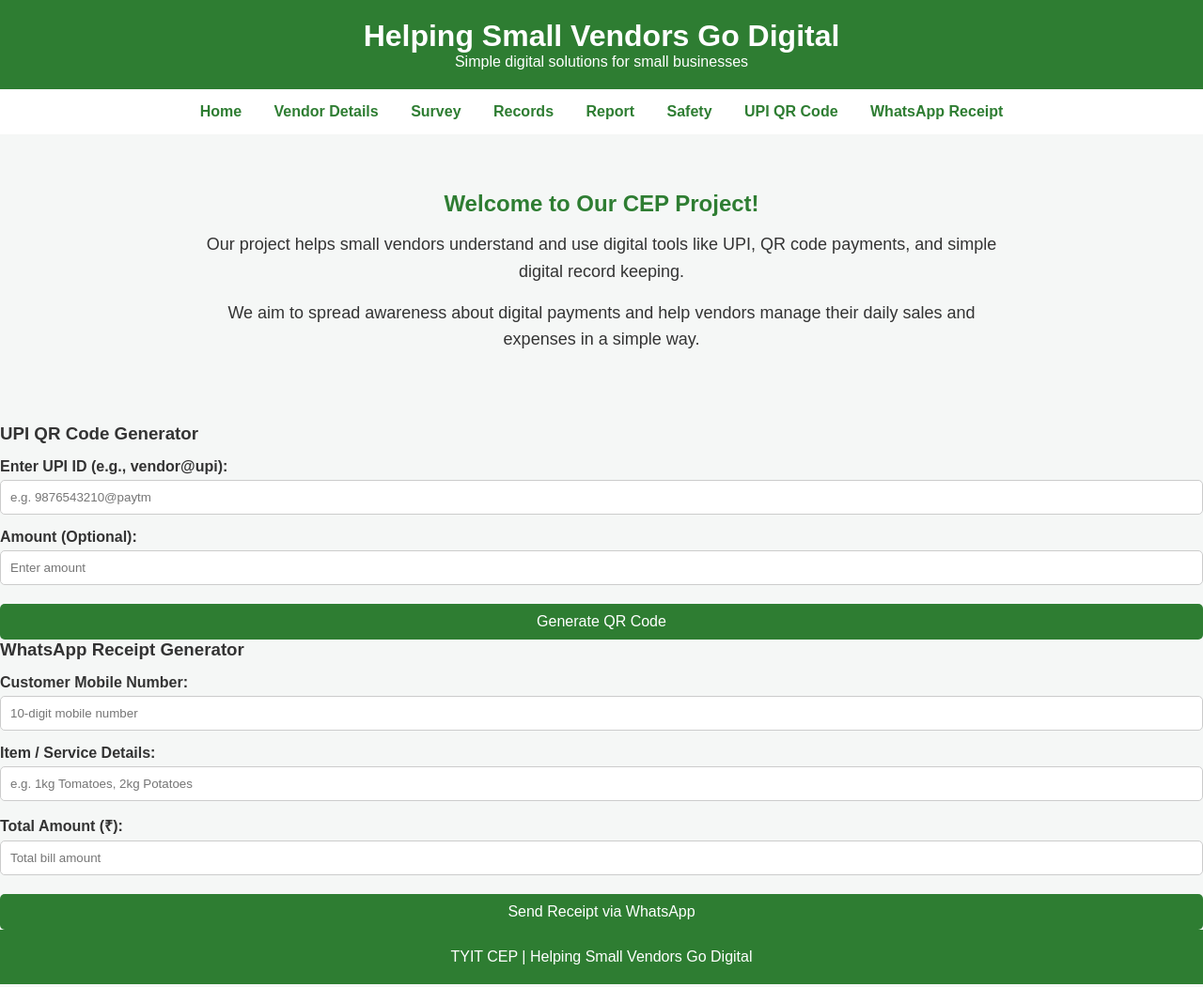
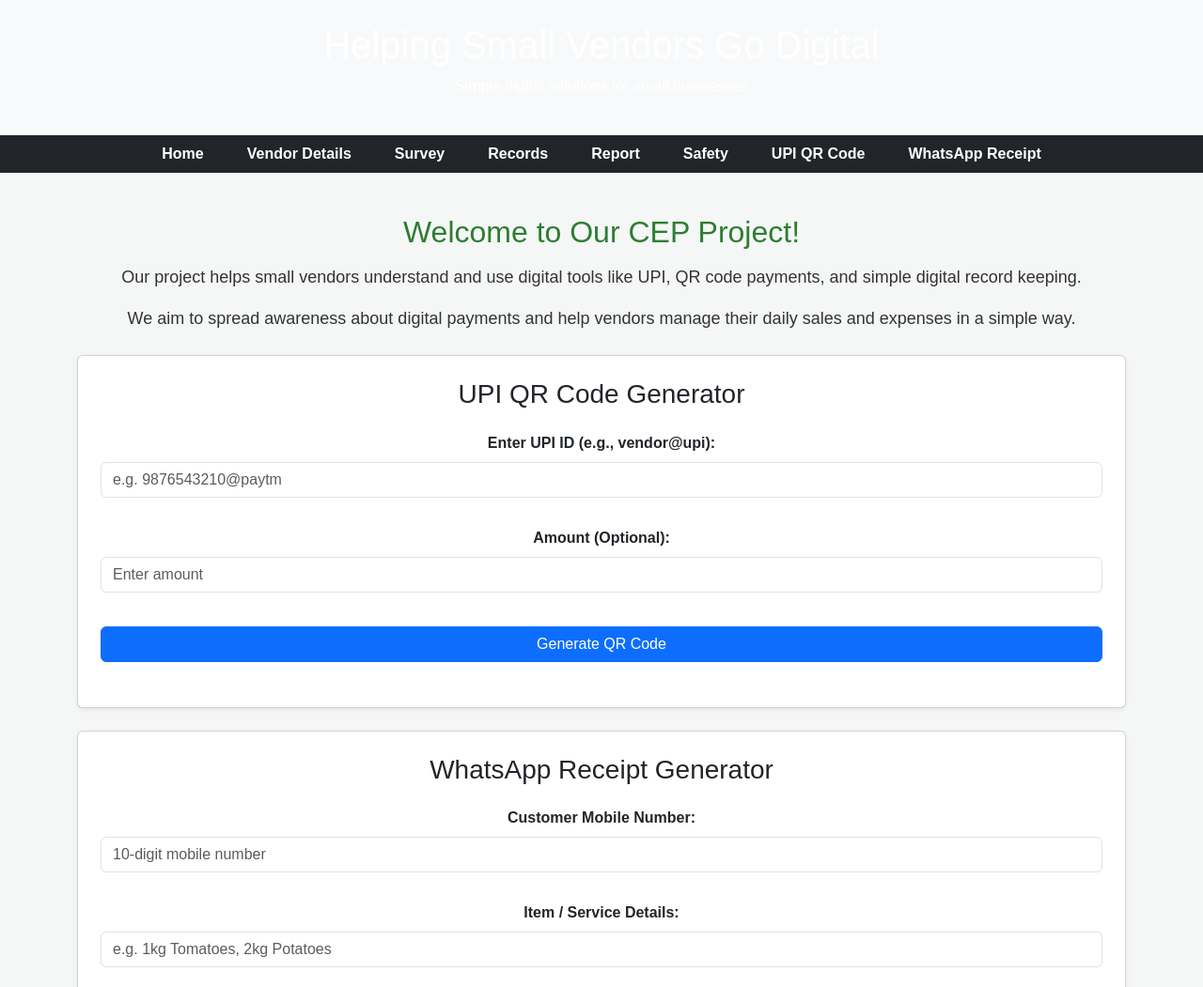
Before and after one commit to mulevidhi-dot/small-vendors-digital, a website: page index.html in a window 1280 px wide. Shown: the top 1051 px of the page at 94% size. Drawn offline with nearby package versions, Linux system fonts and the light colour scheme.

Commit message:
Update index.html

```diff
--- a/index.html
+++ b/index.html
@@ -4,28 +4,35 @@
     <meta charset="UTF-8">
     <meta name="viewport" content="width=device-width, initial-scale=1.0">
     <title>Helping Small Vendors Go Digital</title>
+    <!-- Added Bootstrap CDN so card classes and buttons render styled cleanly -->
+    <link href="https://cdn.jsdelivr.net/npm/bootstrap@5.3.0/dist/css/bootstrap.min.css" rel="stylesheet">
     <link rel="stylesheet" href="style.css">
+    <style>
+        html {
+            scroll-behavior: smooth;
+        }
+    </style>
 </head>
 
 <body>
 
-<header>
+<header class="text-center py-4 bg-light">
     <h1>Helping Small Vendors Go Digital</h1>
     <p>Simple digital solutions for small businesses</p>
 </header>
 
-<nav>
-  <a href="index.html">Home</a>
-  <a href="vendor.html">Vendor Details</a>
-  <a href="survey.html">Survey</a>
-  <a href="records.html">Records</a>
-  <a href="report.html">Report</a>
-  <a href="safety.html">Safety</a>
-  <a href="#upi-section" onclick="document.getElementById('upi-section').scrollIntoView({behavior: 'smooth'}); return false;">UPI QR Code</a>
-  <a href="#whatsapp-section" onclick="document.getElementById('whatsapp-section').scrollIntoView({behavior: 'smooth'}); return false;">WhatsApp Receipt</a>
+<nav class="d-flex justify-content-center gap-3 py-2 bg-dark text-white">
+  <a class="text-white text-decoration-none" href="index.html">Home</a>
+  <a class="text-white text-decoration-none" href="vendor.html">Vendor Details</a>
+  <a class="text-white text-decoration-none" href="survey.html">Survey</a>
+  <a class="text-white text-decoration-none" href="records.html">Records</a>
+  <a class="text-white text-decoration-none" href="report.html">Report</a>
+  <a class="text-white text-decoration-none" href="safety.html">Safety</a>
+  <a class="text-white text-decoration-none" href="#upi-section">UPI QR Code</a>
+  <a class="text-white text-decoration-none" href="#whatsapp-section">WhatsApp Receipt</a>
 </nav>
 
-<main>
+<main class="container my-4">
     <h2>Welcome to Our CEP Project!</h2>
 
     <p>
@@ -37,8 +44,8 @@
         We aim to spread awareness about digital payments and help vendors
         manage their daily sales and expenses in a simple way.
     </p>
-</main>
-<!-- UPI QR & WhatsApp Receipt Features -->
+
+    <!-- UPI QR Code Feature -->
     <div id="upi-section" class="card my-4 p-4 shadow-sm">
         <h3>UPI QR Code Generator</h3>
         <div class="mb-3">
@@ -50,9 +57,10 @@
           <input type="number" id="upiAmount" class="form-control" placeholder="Enter amount">
         </div>
         <button class="btn btn-primary" onclick="generateQRCode()">Generate QR Code</button>
-    <div id="qrcode" class="mt-3 mb-4 d-flex justify-content-center"></div>
+        <div id="qrcode" class="mt-3 mb-2 d-flex justify-content-center"></div>
     </div>
 
+    <!-- WhatsApp Receipt Feature -->
     <div id="whatsapp-section" class="card my-4 p-4 shadow-sm">
         <h3>WhatsApp Receipt Generator</h3>
         <div class="mb-3">
@@ -69,8 +77,13 @@
         </div>
         <button class="btn btn-success" onclick="sendWhatsAppReceipt()">Send Receipt via WhatsApp</button>
     </div>
+</main>
 
-  <!-- QR Code Library & Function Scripts -->
+<footer class="text-center py-3 bg-light border-top">
+    <p class="mb-0">TYIT CEP | Helping Small Vendors Go Digital</p>
+</footer>
+
+<!-- QR Code Library & JavaScript Logic -->
 <script src="https://cdnjs.cloudflare.com/ajax/libs/qrcodejs/1.0.0/qrcode.min.js"></script>
 <script>
     function generateQRCode() {
@@ -101,9 +114,6 @@
       window.open(whatsappUrl, '_blank');
     }
 </script>
-    <footer>
-    <p>TYIT CEP  | Helping Small Vendors Go Digital</p>
-</footer>
 
 </body>
 </html>
```
Lines whose indentation alone changed are shown as unchanged.
